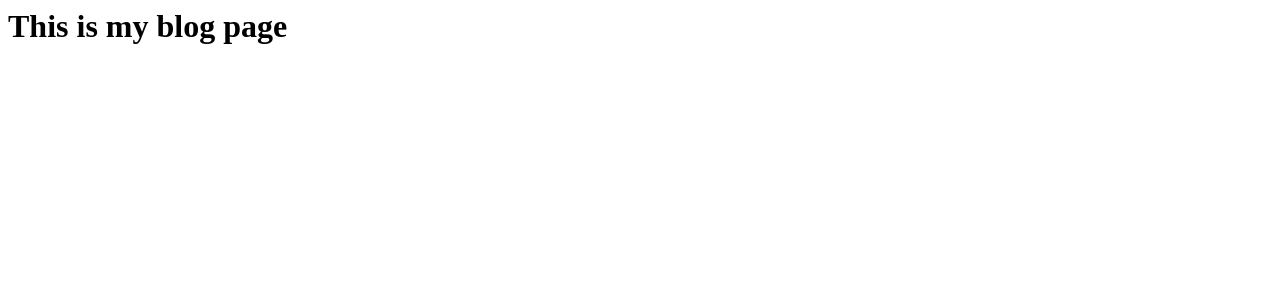
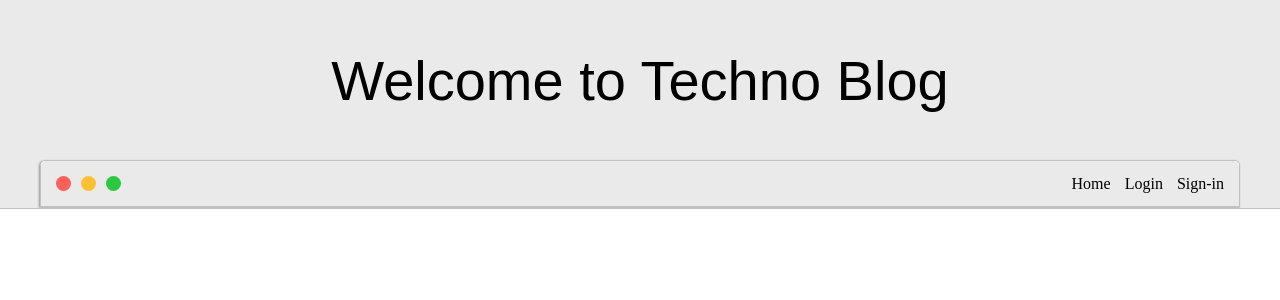
Before and after one commit to Kathan1999/Portfolio, a Django app: page /blog in a window 1280 px wide. Shown: the top 300 px of the page. Run offline with Django 5.2, Linux system fonts and the light colour scheme.

Commit message:
blog head section has been completed

```diff
--- /dev/null
+++ b/Home/static/css/blog.css
@@ -0,0 +1,116 @@
+:root{
+    --mainColor: #eaeaea;
+    --secondaryColor: #fff;
+    --borderColor: #c1c1c1;
+    --mainText:black;
+    --secondaryText: #4b5156;
+    --themeDotBorder: #24292e;
+    --previewBg: rgb(251, 249, 243, 0.8);
+    --previewShadow: #f0ead6;
+    --buttonColor:black;
+}
+
+html, body{
+    padding: 0;
+    margin: 0;
+    scroll-behavior: smooth;
+}
+
+body *{
+    transition: 0.3s;
+}
+
+h1,h2,h3,h4,h5,h6, strong{
+    color: var(--mainText);
+    font-family: 'Russo One', sans-serif;
+    font-weight: 500;
+}
+
+h1{font-size: 56px;}
+
+a{
+    text-decoration: none;
+    color: #17a2b8;
+}
+
+.s1{
+    background-color: var(--mainColor);
+    border-bottom: 1px solid var(--borderColor);
+    overflow: auto;
+
+}
+
+.main-container{
+    width: 1200px;
+    margin: 0 auto;
+}
+
+.greeting-wrapper{
+    display: grid;
+    text-align: center;
+    align-content: center;
+    min-height: 10em;
+}
+
+.intro-wrapper{
+    background-color: var(--secondaryColor);
+    border: 1px solid var(--borderColor);
+    border-radius: 5px 5px 0 0;
+    box-shadow: -1px 1px 3px -1px rgba(0,0,0,0.75);
+    display: grid;
+    grid-template-columns: 1fr 1fr;
+    grid-template-areas:
+        'nav-wrapper nav-wrapper'
+        'left-column right-column'
+    ;
+}
+
+.nav-wrapper{
+    border-radius: 5px 5px 0 0;
+    grid-area:nav-wrapper;
+    border-bottom: 1px solid var(--borderColor);
+    display: flex;
+    justify-content: space-between;
+    align-items: center;
+    background-color: var(--mainColor);
+}
+
+#navigation a{
+    color: var(--mainText);
+}
+
+#navigation{
+    margin: 0;
+    padding: 10px;
+}
+
+#navigation li{
+    display: inline-block;
+    margin-right: 5px;
+    margin-left: 5px;
+}
+
+.dots-wrapper{
+    display: flex;
+    padding: 10px;
+}
+
+#dot-1{
+    background-color: #fc6058;
+}
+
+#dot-2{
+    background-color: #fec02f;
+}
+
+#dot-3{
+    background-color: #2aca3e;
+}
+
+.browser-dot{
+    background-color: black;
+    height: 15px;
+    width: 15px;
+    border-radius: 50%;
+    margin: 5px;
+}
--- a/Home/templates/blog.html
+++ b/Home/templates/blog.html
@@ -3,9 +3,35 @@
     <head>
         <meta charset="utf-8">
         <meta name="viewport" name="width=device-width, initial-scale=1.0">
-        <link rel="{% static 'css/blog.css' %}">
+        <link rel="stylesheet" href="{% static 'css/blog.css' %}">
+        <link id="theme-style" rel="stylesheet" type="text/css" href="">
     </head>
     <body>
-        <h1>This is my blog page</h1>
+        <section class="s1">
+            <div class="main-container">
+                <div class="greeting-wrapper">
+                    <h1>Welcome to Techno Blog</h1>
+                </div>
+
+                <div class="intro-wrapper">
+                    <div class="nav-wrapper">
+
+                        <a href="index.html">
+                            <div class="dots-wrapper">
+                                <div id="dot-1" class="browser-dot"></div>
+                                <div id="dot-2" class="browser-dot"></div>
+                                <div id="dot-3" class="browser-dot"></div>
+                            </div>
+                        </a>
+
+                        <ul id="navigation">
+                            <li><a href="index.html">Home</a></li>
+                            <li><a href="login">Login</a></li>
+                            <li><a href="sign">Sign-in</a></li>
+                        </ul>
+                    </div>
+                </div>
+            </div>
+        </section>
     </body>
 </html>
```
